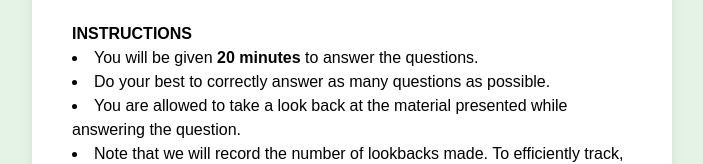
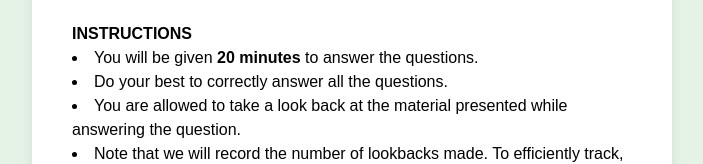
Before and after one commit to KyleCarlo/MSHCI-Compre-Test, a Next.js app: page / in a window 1280 px wide. Shown: the part 259-423 px from the top of the page, without its empty margins (288-991 px from the left). Built offline with nearby package versions, Linux system fonts and the light colour scheme.

Commit message:
changed instruction

```diff
--- a/app/page.tsx
+++ b/app/page.tsx
@@ -20,9 +20,7 @@ export default function Home() {
                 You will be given <strong>20 minutes</strong> to answer the
                 questions.
               </li>
-              <li>
-                Do your best to correctly answer as many questions as possible.
-              </li>
+              <li>Do your best to correctly answer all the questions.</li>
               <li>
                 You are allowed to take a look back at the material presented
                 while answering the question.
```
